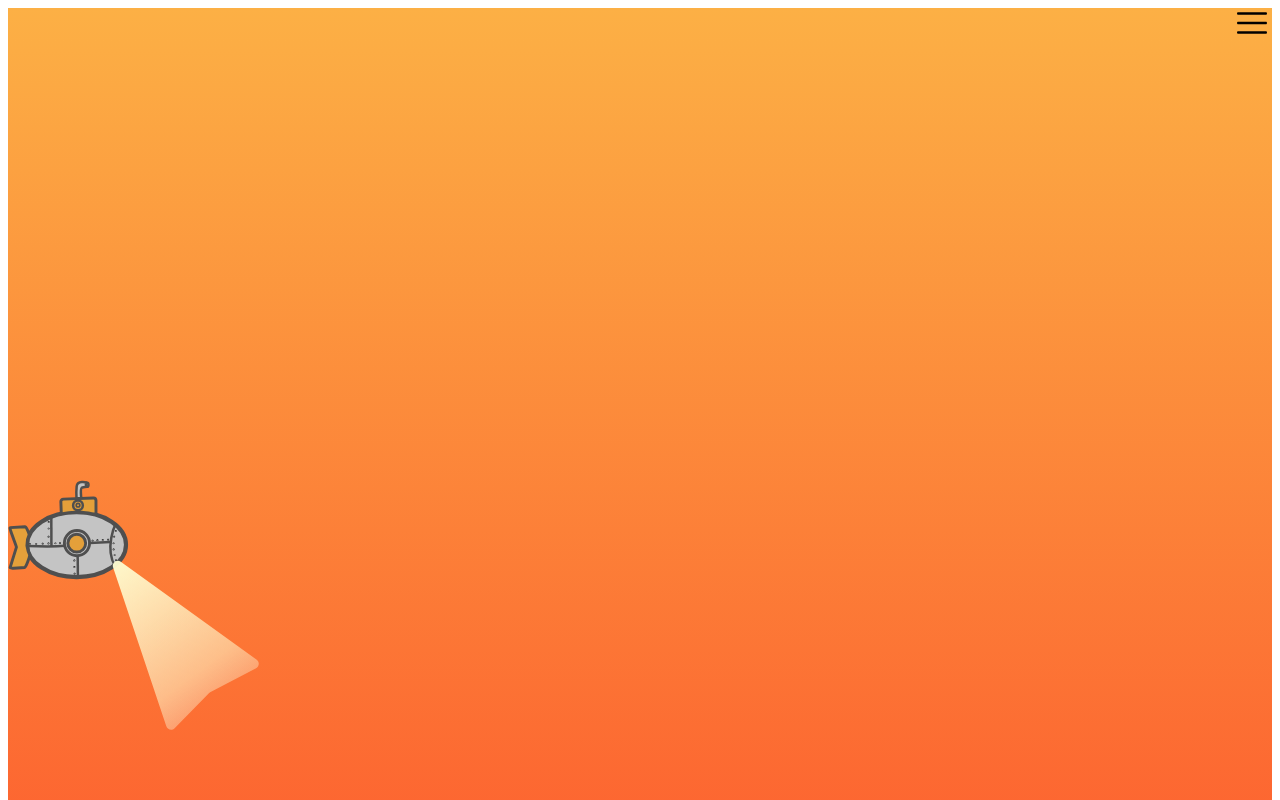
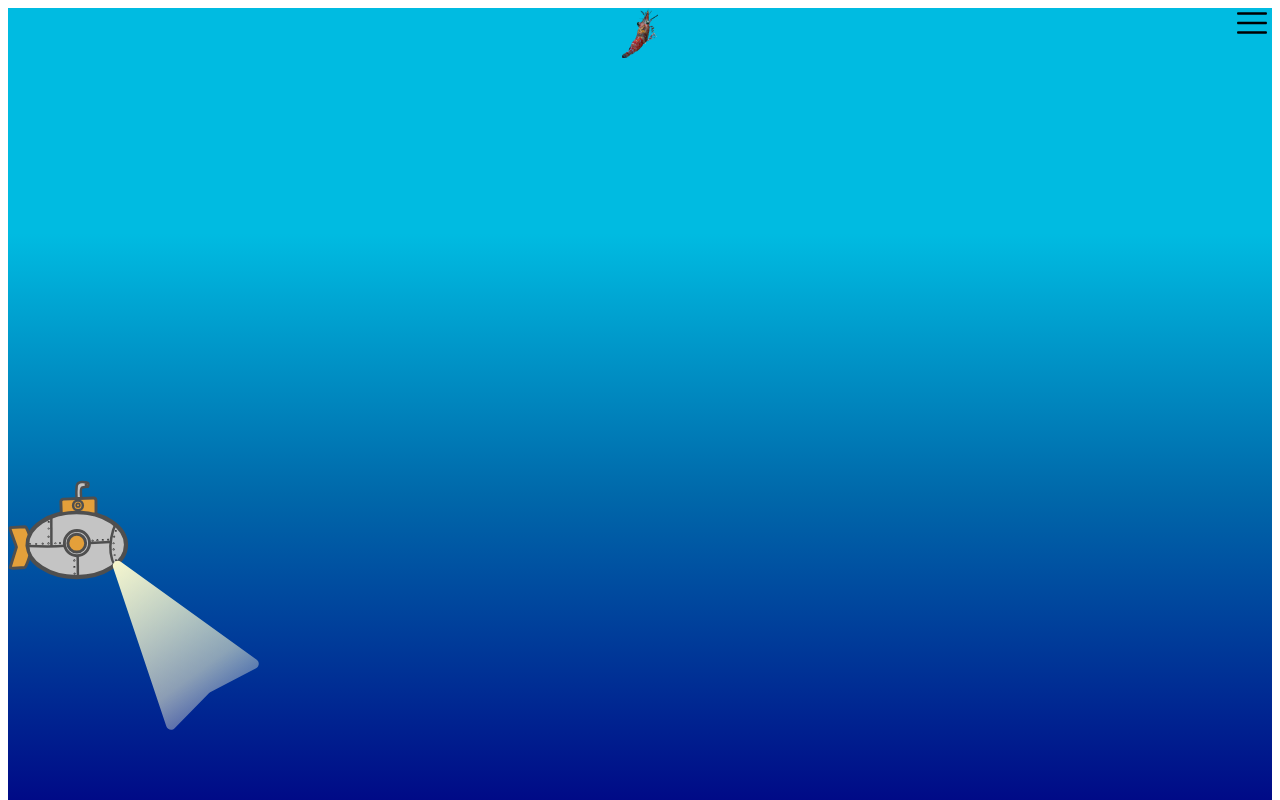
Before and after one commit to Azran14/W1_Final_Project_G5_Front, a Vue app: page /contact in a window 1280 px wide. Shown: the top 800 px of the page. Built offline with nearby package versions, Linux system fonts and the light colour scheme.

Commit message:
add image

```diff
--- a/src/views/Contact.vue
+++ b/src/views/Contact.vue
@@ -1,6 +1,7 @@
 <template>
   <div class="background">
     <div class="ship"></div>
+    <img srcset="../assets/crevette.png" class="yvette" />
   </div>
 </template>
 
@@ -23,11 +24,19 @@ export default {
   height: 400vh;
   width: 100%;
   background: linear-gradient(
-    360deg,
-    rgba(131, 58, 180, 1) 0%,
-    rgba(253, 29, 29, 1) 50%,
-    rgba(252, 176, 69, 1) 100%
+    180deg,
+    #00bbe1 7.06%,
+    #0068aa 15.21%,
+    #000585 25.29%,
+    #000000 100%
   );
+}
+
+.yvette {
+  height: auto;
+  width: auto;
+  max-width: 50px;
+  max-height: 50px;
 }
 
 .ship {
@@ -36,5 +45,18 @@ export default {
   position: fixed;
   top: 60%;
   background: url(../assets/ship.svg);
+  //animation: float 6s ease-in-out infinite;
 }
+
+/*@keyframes float {
+  0% {
+    transform: translatey(0px);
+  }
+  50% {
+    transform: translatey(-20px);
+  }
+  100% {
+    transform: translatey(0px);
+  }
+}*/
 </style>
```
Also changed, not shown: src/assets/crevette.png (added).
